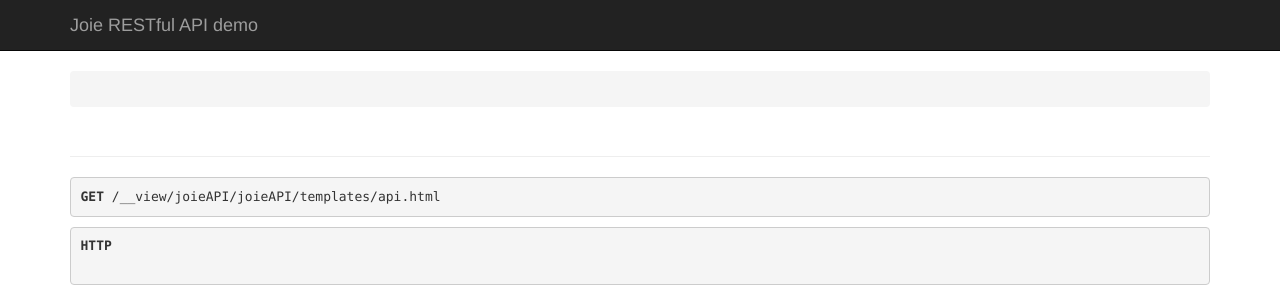
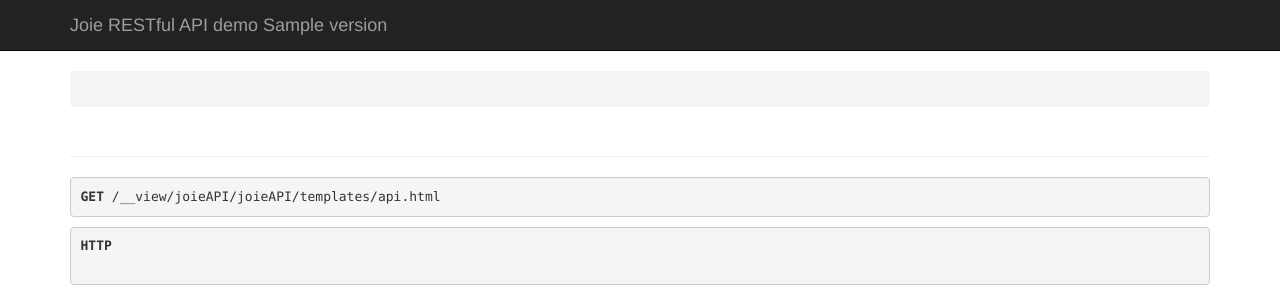
Before and after one commit to WenWeiKun-byte/RestAPI, a Django app: template joieAPI/joieAPI/templates/api.html in a window 1280 px wide. Shown: the top 300 px of the page. Run offline with Django 3.2, Linux system fonts and the light colour scheme; the template is opened without the code that fills it: most values are stand-ins (such as "Sample title", 1, 10 or a date in 2020); some libraries are stand-ins or nearby versions.

Commit message:
templates update

```diff
--- a/joieAPI/joieAPI/templates/api.html
+++ b/joieAPI/joieAPI/templates/api.html
@@ -3,5 +3,5 @@
 {% block title %}Joie RESTful API demo{% endblock %}
 
 {% block branding %}
-<a class='navbar-brand' rel="nofollow" href='http://121.43.235.89/'> Joie RESTful API demo  </a>
+<a class='navbar-brand' rel="nofollow" href='http://121.43.235.89/'> Joie RESTful API demo  <span class="version">{{ version }}</span> </a>
 {% endblock %}
--- /dev/null
+++ b/joieAPI/joieAPI/templates/login.html
@@ -0,0 +1,4 @@
+{% extends "rest_framework/login_base.html" %}
+{% block branding %}
+    <h3 style="margin: 0 0 20px;">Joie RESTful API demo</h3>
+{% endblock %}
```
